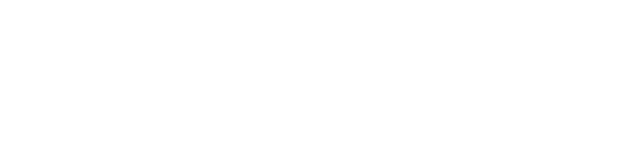
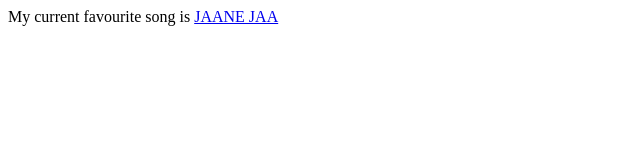
Before and after one commit to acciojob/favourite-song-mohdminhajdev-code, a website: page main.html in a window 1280 px wide. Shown: the whole page, without its empty margins (0-640 px from the left). Drawn offline with Linux system fonts and the light colour scheme.

Commit message:
created a submission

```diff
--- a/main.html
+++ b/main.html
@@ -7,7 +7,15 @@
 </head>
 
 <body>
+
+	<div>
+
+	</div>
 	<!-- the entire body must be written by student -->
+	My current favourite song is
+
+	<a href= "https://youtu.be/9Y4MJgEYRfk?si=Sf2WywtFWC_2C93B">JAANE JAA</a>
+
     <script type="text/javascript" src="./script.js">
 </script>
 
```
